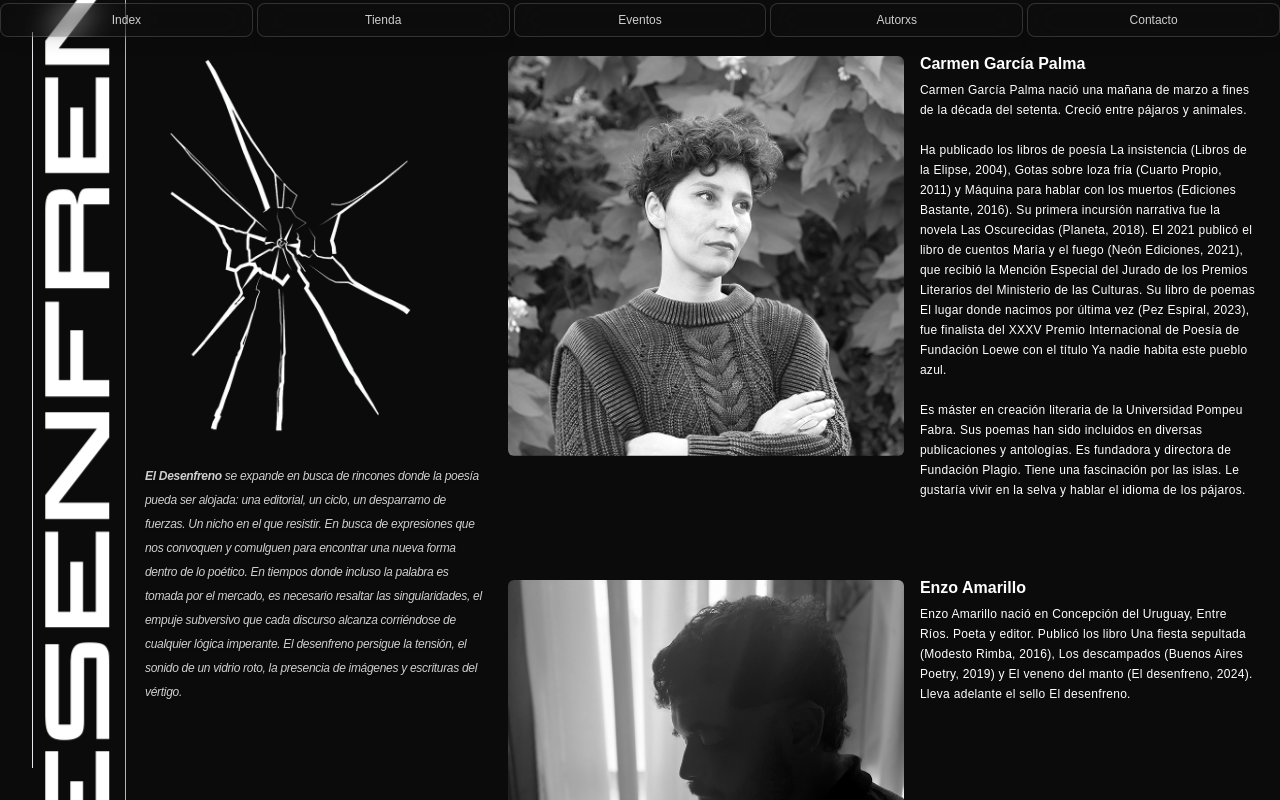
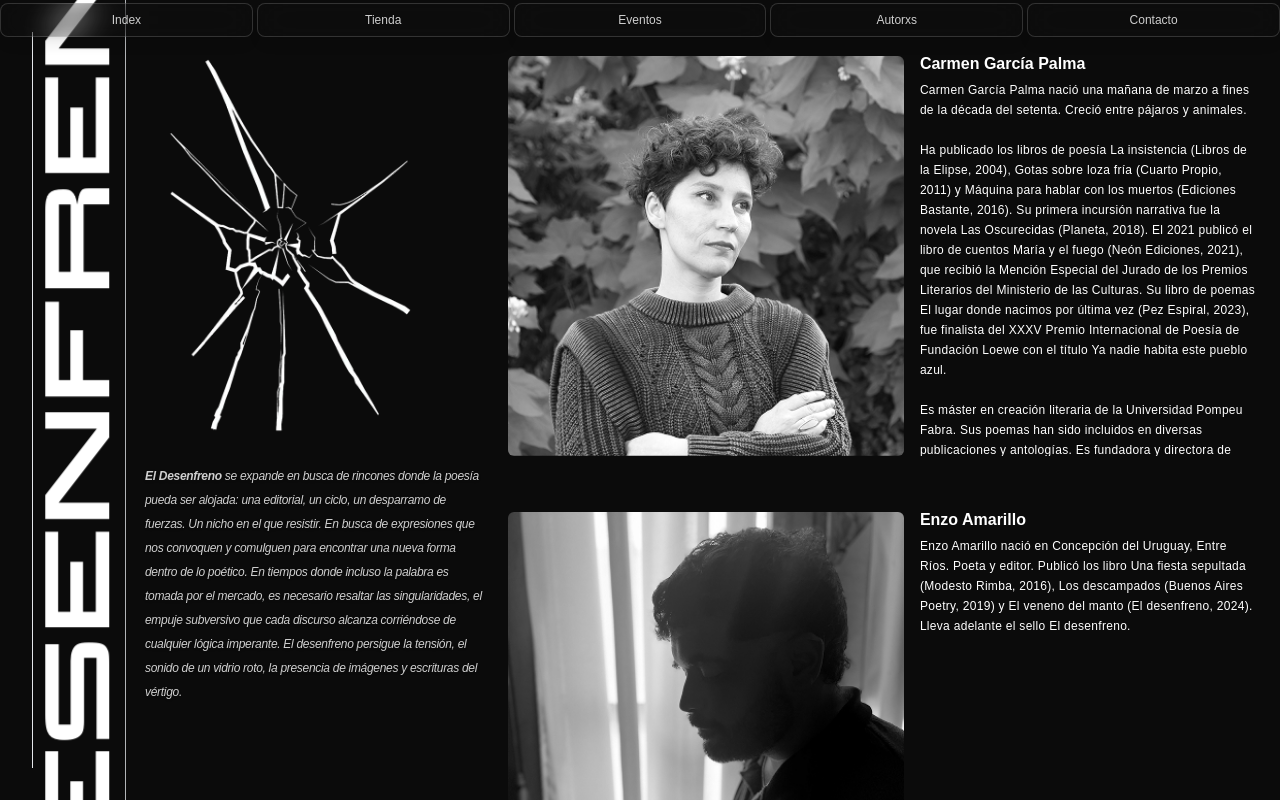
Before and after one commit to i9-9/eldesenfreno, a Next.js app: page /authors in a window 1280 px wide. Shown: the top 800 px of the page. Built offline with nearby package versions, Linux system fonts and the light colour scheme.

Commit message:
shop order fix - authors layout

```diff
--- a/app/components/AuthorItem.tsx
+++ b/app/components/AuthorItem.tsx
@@ -10,15 +10,15 @@ interface AuthorItemProps {
 
 const AuthorItem = ({ image, author, description, link }: AuthorItemProps) => {
   return (
-    <div className='mx-2 flex flex-col lg:flex-row font-neue-display mb-20'>
+    <div className='mx-2 flex flex-col lg:flex-row font-neue-display mb-10'>
       <Image
-        className='object-cover saturate-0 rounded-md w-full lg:w-[400px] lg:h-[400px]'
+        className='object-cover saturate-0 rounded-md w-full lg:w-[400px] lg:h-[400px] mb-4'
         src={image}
         alt={author}
         width={400}
         height={400}
       />
-      <div className='md:max-w-[400px] md:mx-4 flex flex-col justify-start'>
+      <div className='md:max-w-[600px] md:mx-4 flex flex-col justify-start overflow-y-auto h-[400px] scrollbar-hidden'>
         <h4 className='font-bold mb-2 leading-4'>{author}</h4>
         <p className='text-xs leading-5 tracking-wide'>{description}</p>
       </div>
--- a/app/components/EdItem.tsx
+++ b/app/components/EdItem.tsx
@@ -16,7 +16,13 @@ const EdItem = ({image, title, author, review, reviewName, link}: EdItemProps) =
   return (
     <div className='m-2 font-neue-display'>
         {image && (
-          <Image className= 'rounded-md mb-2 drop-shadow-md border border-[#666666] border-opacity-20' src={image} alt={title} width={500} height={600}/>
+          <Image
+            className='rounded-md mb-2 drop-shadow-md border border-[#666666] border-opacity-20 object-contain w-full'
+            src={image}
+            alt={title}
+            width={500}
+            height={600}
+          />
         )}
         <div className='md:max-w-[500px] pb-4 px-2'>
           <h4 className='font-semibold text-lg '>{title}</h4>
--- a/app/components/ShopItem.tsx
+++ b/app/components/ShopItem.tsx
@@ -23,13 +23,15 @@ const ShopItem = ({
 }: ShopItemProps) => {
   return (
     <div className="flex flex-col lg:flex-row mb-4 shadow-sm">
-      <Image
-        src={image}
-        alt={title}
-        width={400}
-        height={300}
-        className="rounded-md w-full lg:w-[200px] mb-4 lg:mb-0"
-      />
+      <Link href={link}>
+        <Image
+          src={image}
+          alt={title}
+          width={500}
+          height={600}
+          className="rounded-md mb-2 drop-shadow-md border border-[#666666] border-opacity-20 object-contain w-full"
+        />
+      </Link>
       <div className="flex flex-col justify-between px-4 md:pt-2">
         <div className="flex flex-col">
           <h4 className="font-semibold">{title}</h4>
--- a/app/globals.css
+++ b/app/globals.css
@@ -53,3 +53,12 @@ body {
   -ms-overflow-style: none; /* IE and Edge */
   scrollbar-width: none; /* Firefox */
 }
+
+/* Add this to your global CSS file */
+.scrollbar-hidden {
+  scrollbar-width: none; /* For Firefox */
+}
+
+.scrollbar-hidden::-webkit-scrollbar {
+  display: none; /* For Chrome, Safari, and Opera */
+}
--- a/app/page.js
+++ b/app/page.js
@@ -40,7 +40,7 @@ export default function Home() {
 
         {/* Remaining Books in Pairs */}
         {reversedEditions.slice(1).map((edition, index) => (
-          <div key={index} className="rounded-md overflow-hidden">
+          <div key={index} className="rounded-md overflow-hidden max-w-[500px] w-full">
             <EdItem
               image={edition.image}
               title={edition.title}
--- a/app/shop/page.tsx
+++ b/app/shop/page.tsx
@@ -6,7 +6,7 @@ const Shop = () => {
   return (
     <div className="flex flex-col font-neue-display mr-4 ml-2">
       <div className="flex flex-col pt-4">
-        {editions.map((edition, index) => (
+        {editions.slice().reverse().map((edition, index) => (
           <div key={index} id={`${index}`}>
             <ShopItem
               image={edition.image}
```
